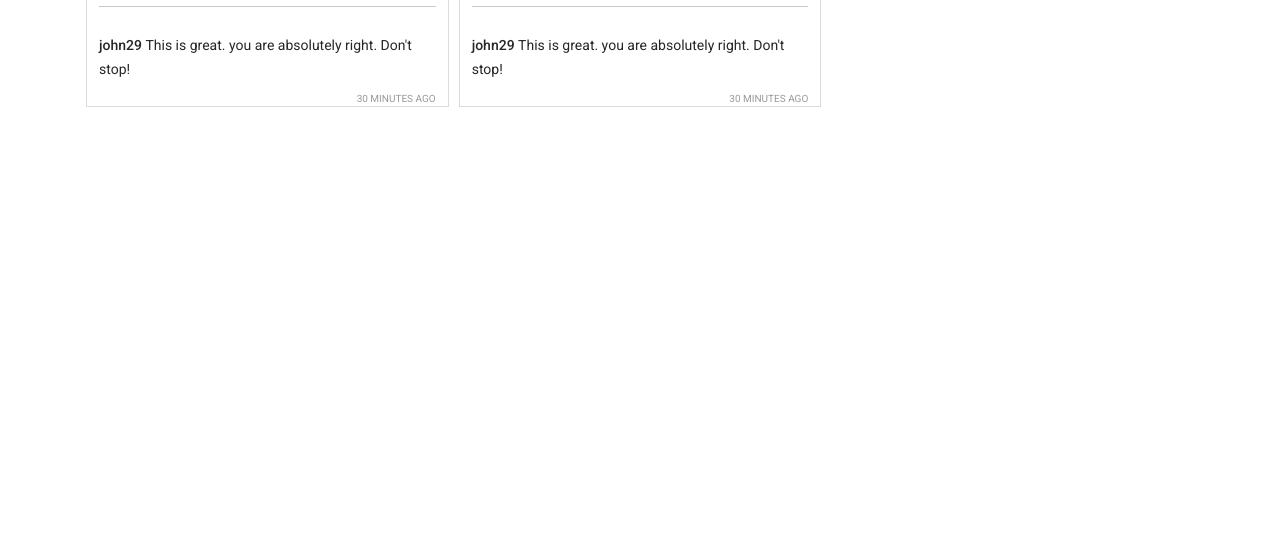
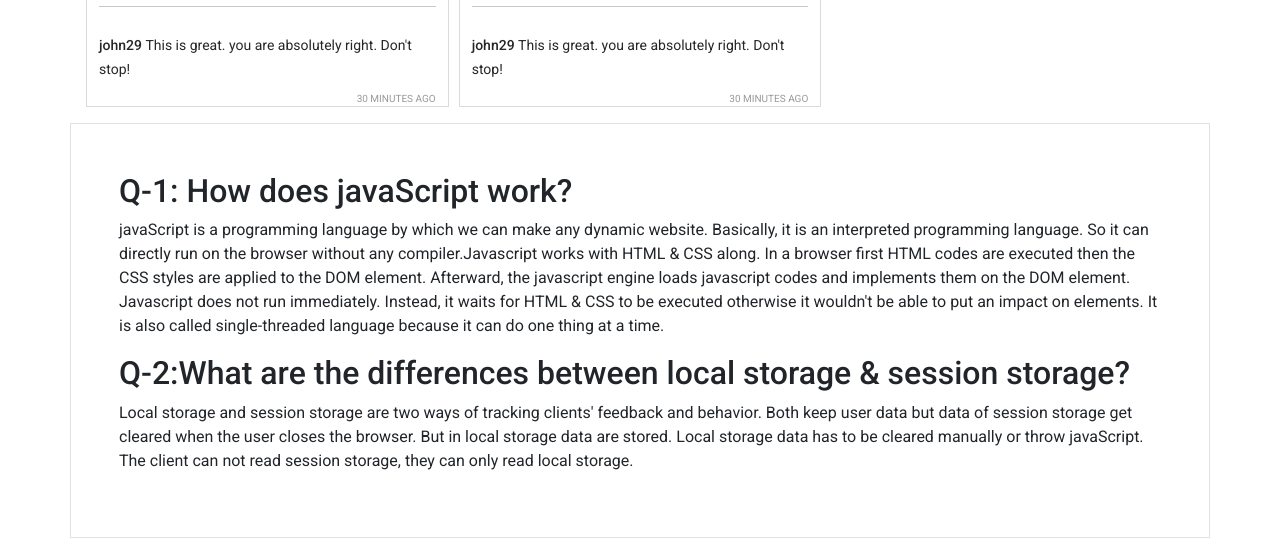
Before and after one commit to MdMehedi-Hasan/insta-sohor, a plain HTML site: page index.html in a window 1280 px wide. Shown: the part 1425-1963 px from the top of the page. Before the commit the page ends 1548 px from the top, so only its background shows below. Drawn offline with nearby package versions, Linux system fonts and the light colour scheme.

Commit message:
final commit

```diff
--- a/index.html
+++ b/index.html
@@ -78,6 +78,16 @@
                 <h1>Reported posts</h1>
             </div>
         </main>
+        <section class="container border p-5">
+            <h2>Q-1: How does javaScript work?</h2>
+            <p>
+                javaScript is a programming language by which we can make any dynamic website. Basically, it is an interpreted programming language. So it can directly run on the browser without any compiler.Javascript works with HTML & CSS along. In a browser first HTML codes are executed then the CSS styles are applied to the DOM element. Afterward, the javascript engine loads javascript codes and implements them on the DOM element. Javascript does not run immediately. Instead, it waits for HTML & CSS to be executed otherwise it wouldn't be able to put an impact on elements. It is also called single-threaded language because it can do one thing at a time.
+            </p>
+            <h2>Q-2:What are the differences between local storage & session storage?</h2>
+            <p>
+                Local storage and session storage are two ways of tracking clients' feedback and behavior. Both keep user data but data of session storage get cleared when the user closes the browser. But in local storage data are stored. Local storage data has to be cleared manually or throw javaScript. The client can not read session storage, they can only read local storage.
+            </p>
+        </section>
         <footer></footer>
 
         <!-- add javascript  file  -->
```
